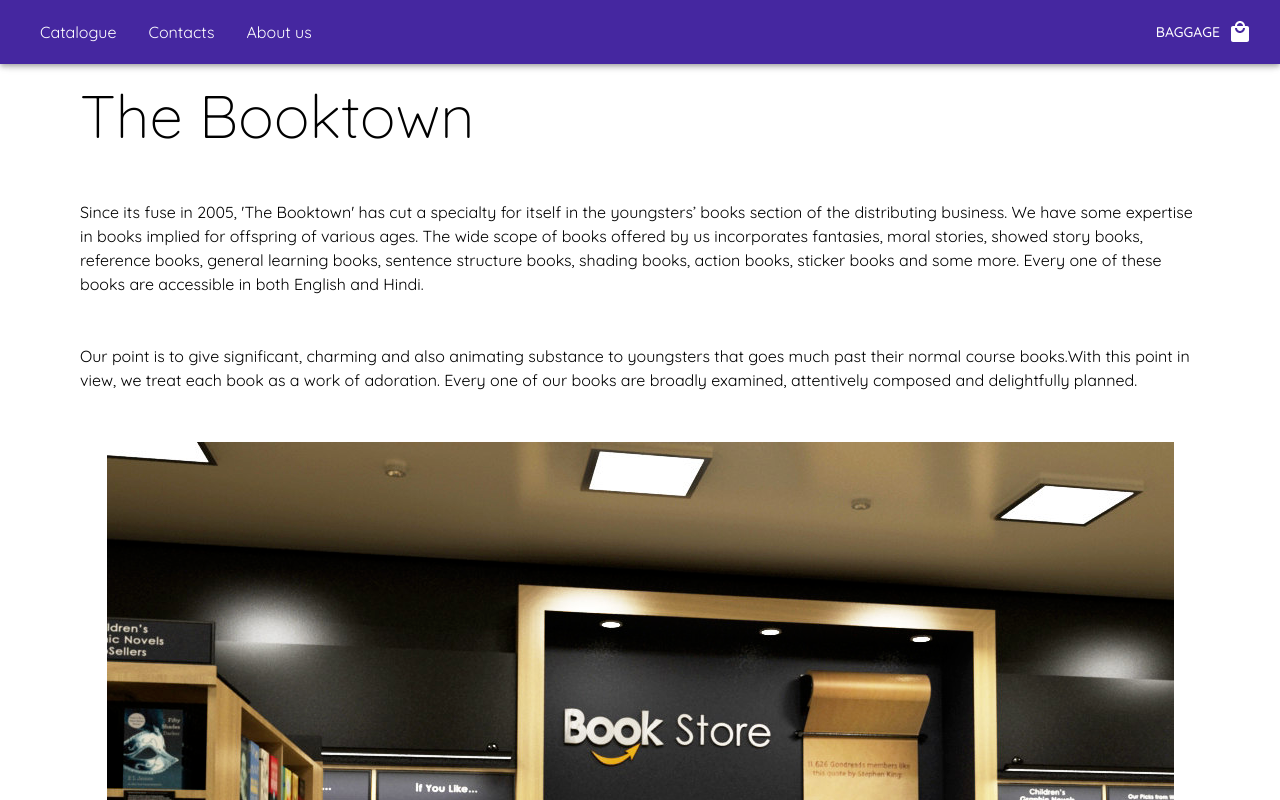
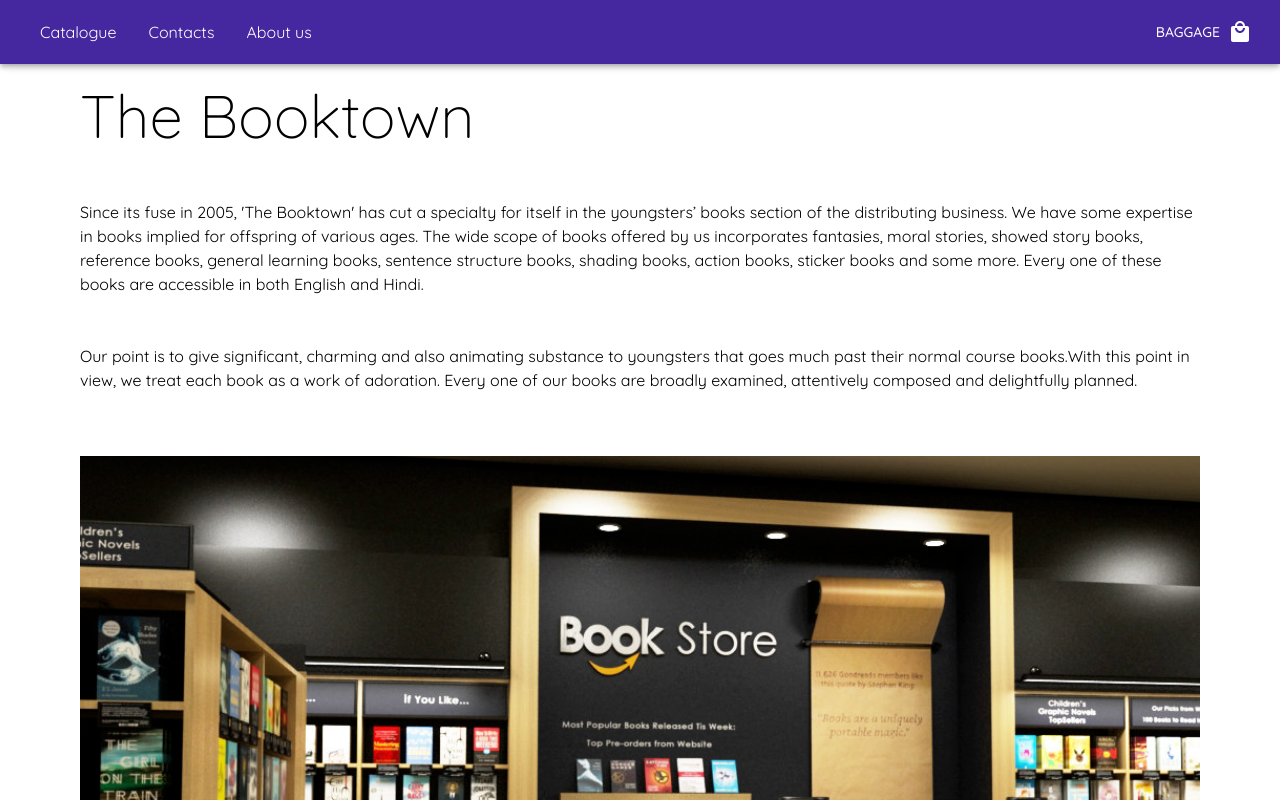
Before and after one commit to TheRebellionDreamer/Book-store, a React (Create React App) app: page /about-us in a window 1280 px wide. Shown: the top 800 px of the page. Built offline with nearby package versions, Linux system fonts and the light colour scheme.

Commit message:
added snackbar and fix about page

```diff
--- a/package.json
+++ b/package.json
@@ -43,6 +43,7 @@
     ]
   },
   "devDependencies": {
+    "@material-ui/lab": "^4.0.0-alpha.60",
     "@types/react-redux": "^7.1.18",
     "@types/react-router-dom": "^5.1.8",
     "@types/redux": "^3.6.0",
--- a/src/App.tsx
+++ b/src/App.tsx
@@ -6,6 +6,7 @@ import { Catalogue } from "./pages/Catalogue.page";
 import { Baggage } from "./pages/Baggage.page";
 import { Container } from "@material-ui/core";
 import { AboutUs } from "./pages/AboutUs.page";
+import { Contacts } from "./pages/Contacts.page";
 
 const theme = createTheme({
   typography: {
@@ -25,19 +26,19 @@ const theme = createTheme({
   },
 });
 
-
 function App() {
   return (
     <ThemeProvider theme={theme}>
       <BrowserRouter>
         <NavBar />
-        <Switch>
-          <Container>
+        <Container>
+          <Switch>
             <Route component={Catalogue} path="/catalogue" />
+            <Route component={Contacts} path="/contacts" />
             <Route component={Baggage} path="/baggage" />
-            <Route component={AboutUs} path="/about-us"/>
-          </Container>
-        </Switch>
+            <Route component={AboutUs} path="/about-us" />
+          </Switch>
+        </Container>
       </BrowserRouter>
     </ThemeProvider>
   );
--- a/src/components/BaggageItem.component.tsx
+++ b/src/components/BaggageItem.component.tsx
@@ -18,6 +18,7 @@ const useStyle = makeStyles({
   },
   numberOfItems: {
     display: "inline-flex",
+    justifyContent: "flex-end",
   },
   item: {
     margin: 5,
@@ -52,9 +53,6 @@ export const BaggageItem: React.FC<IBaggageItemProps> = ({
       price,
     };
 
-    const numberPayload = {
-      item: 1,
-    };
     dispatch({ type: shopListActions.ADD_ITEM, payload: payload });
   };
 
@@ -63,9 +61,6 @@ export const BaggageItem: React.FC<IBaggageItemProps> = ({
       price,
       id
     }
-    const numberPayload = {
-      item: 1,
-    };
     dispatch({type: shopListActions.REMOVE_ITEM, payload: secPayload.id})
   }
 
--- a/src/components/CatalogueItem.component.tsx
+++ b/src/components/CatalogueItem.component.tsx
@@ -7,12 +7,15 @@ import {
   Grid,
   CardMedia,
   CardActions,
+  Snackbar,
 } from "@material-ui/core";
 import ShoppingBasketIcon from "@material-ui/icons/ShoppingBasket";
 import React from "react";
 import { useDispatch } from "react-redux";
 import { IGood } from "../data/goods.data";
+import MuiAlert, { AlertProps } from "@material-ui/lab/Alert";
 import { shopListActions } from "../store/reducers/shopListReducer.reducer";
+import Alert from "@material-ui/lab/Alert";
 
 const useStyles = makeStyles({
   root: {
@@ -51,6 +54,7 @@ export const CatalogueItem: React.FC<IGood> = ({
 }): JSX.Element => {
   const classes = useStyles();
   const dispatch = useDispatch();
+  const [open, setOpen] = React.useState<boolean>(false);
 
   const addInBag = (): void => {
     const payload = {
@@ -62,6 +66,14 @@ export const CatalogueItem: React.FC<IGood> = ({
     };
 
     dispatch({ type: shopListActions.ADD_ITEM, payload: payload });
+    setOpen(true);
+  };
+
+  const handleClose = (event?: React.SyntheticEvent, reason?: string) => {
+    if (reason === "clickaway") {
+      return;
+    }
+    setOpen(false);
   };
 
   return (
@@ -89,6 +101,14 @@ export const CatalogueItem: React.FC<IGood> = ({
           >
             Buy
           </Button>
+          <Snackbar
+            open={open}
+            autoHideDuration={3000}
+            onClose={handleClose}
+            anchorOrigin={{ vertical: "bottom", horizontal: "left" }}
+          >
+            <Alert severity="success">Item added to cart</Alert>
+          </Snackbar>
         </CardActions>
       </Card>
     </Grid>
--- a/src/components/NavBar.component.tsx
+++ b/src/components/NavBar.component.tsx
@@ -6,7 +6,7 @@ import {
   MenuItem,
   makeStyles,
   Button,
-  Badge
+  Badge,
 } from "@material-ui/core";
 import LocalMallIcon from "@material-ui/icons/LocalMall";
 import { NavLink } from "react-router-dom";
@@ -29,7 +29,7 @@ const useStyles = makeStyles({
 
 export const NavBar: React.FC = (): JSX.Element => {
   const classes = useStyles();
-  const {totalSize} = useTypedSelector((state) => state.shopList);
+  const { totalSize } = useTypedSelector((state) => state.shopList);
 
   return (
     <AppBar>
@@ -38,13 +38,22 @@ export const NavBar: React.FC = (): JSX.Element => {
           <NavLink to="/catalogue" className={classes.button}>
             <MenuItem>Catalogue</MenuItem>
           </NavLink>
-          <MenuItem>Contacts</MenuItem>
+          <NavLink to="/contacts"  className={classes.button}>
+            <MenuItem>Contacts</MenuItem>
+          </NavLink>
           <NavLink to="/about-us" className={classes.button}>
             <MenuItem>About us</MenuItem>
           </NavLink>
         </MenuList>
         <NavLink to="/baggage">
-          <Button endIcon={<Badge color="secondary" badgeContent={totalSize}><LocalMallIcon /></Badge>} className={classes.button}>
+          <Button
+            endIcon={
+              <Badge color="secondary" badgeContent={totalSize}>
+                <LocalMallIcon />
+              </Badge>
+            }
+            className={classes.button}
+          >
             Baggage
           </Button>
         </NavLink>
--- a/src/pages/AboutUs.page.tsx
+++ b/src/pages/AboutUs.page.tsx
@@ -1,4 +1,4 @@
-import { Container, Typography, makeStyles } from "@material-ui/core";
+import { Box, Container, Typography, makeStyles } from "@material-ui/core";
 import image from "../img/book.png";
 import React from "react";
 
@@ -10,18 +10,26 @@ const useStyle = makeStyles({
     marginTop: "3rem",
   },
   imageContainer: {
-    height: "900px",
+    marginTop: "4rem",
+    height: "600px",
     display: "flex",
     justifyContent: "center",
     alignItems: "center",
+    background: `url(${image})`,
+    backgroundRepeat: "no-repeat",
+    backgroundPosition: "center",
+    backgroundSize: "cover"
   },
+  textContainer: {
+    marginBottom: "3rem"
+  }
 });
 
 export const AboutUs: React.FC = (): JSX.Element => {
   const classes = useStyle();
   return (
     <Container className={classes.container}>
-      <Container>
+      <Container className={classes.textContainer}>
         <Typography variant="h2">The Booktown</Typography>
         <Typography variant="body1" className={classes.paragraph}>
           Since its fuse in 2005, 'The Booktown' has cut a specialty for itself
@@ -40,9 +48,8 @@ export const AboutUs: React.FC = (): JSX.Element => {
           adoration. Every one of our books are broadly examined, attentively
           composed and delightfully planned.
         </Typography>
-        <Container className={classes.imageContainer}>
-          <img src={image} alt="" />
-        </Container>
+        <Box className={classes.imageContainer}>
+        </Box>
         <Typography className={classes.paragraph}>
           Development and experimentation are indispensable to our methodology
           towards books. Our broad gathering of books– picture books, sticker
--- a/src/pages/Baggage.page.tsx
+++ b/src/pages/Baggage.page.tsx
@@ -4,6 +4,7 @@ import {
   List,
   Typography,
   makeStyles,
+  Box,
 } from "@material-ui/core";
 import React from "react";
 import { BaggageItem } from "../components/BaggageItem.component";
@@ -17,7 +18,9 @@ const useStyle = makeStyles({
 
 export const Baggage: React.FC = (): JSX.Element => {
   const classes = useStyle();
-  const {products, totalCost, totalSize} = useTypedSelector((state) => state.shopList);
+  const { products, totalCost, totalSize } = useTypedSelector(
+    (state) => state.shopList
+  );
   return (
     <Container className={classes.container}>
       <List>
@@ -26,17 +29,21 @@ export const Baggage: React.FC = (): JSX.Element => {
         ) : (
           products.map(({ item, count }) => (
             <>
-              <BaggageItem {...item} count={count} key={item.id + "_2D"} />
+              <BaggageItem {...item} count={count} key={`${item.id.toString()}`} />
               <Divider variant="fullWidth" />
             </>
           ))
         )}
+        {products.length ? (
+          <Container>
+            <Typography variant="h4">
+              You have {totalSize} items in your basket with a value of {totalCost}₽
+            </Typography>
+          </Container>
+        ) : (
+          <Box></Box>
+        )}
       </List>
-      <Container>
-        <Typography>
-          You have {totalSize} items in your basket with a value of {totalCost}₽
-        </Typography>
-      </Container>
     </Container>
   );
 };
--- /dev/null
+++ b/src/pages/Contacts.page.tsx
@@ -0,0 +1,26 @@
+import { Container, Typography, makeStyles } from "@material-ui/core";
+import React from "react";
+
+const useStyle = makeStyles({
+  container: {
+    marginTop: "5rem"
+  },
+})
+export const Contacts: React.FC = (): JSX.Element => {
+  const classes = useStyle()
+  return (
+    <Container className={classes.container}>
+      <Container>
+        <Typography>
+          You are always welcome in our shop at 36658 Raheem Garden
+          Laurettafort, TX 50236 from 10am to 7pm
+        </Typography>
+        <Typography>You can also contact us by email or phone</Typography>
+        <Container>
+          <Typography>e-Mail: preudeubaubrouhe-4336@yopmail.com</Typography>
+          <Typography>Phone: +1-264-434-8584</Typography>
+        </Container>
+      </Container>
+    </Container>
+  );
+};
--- a/src/store/reducers/shopListReducer.reducer.ts
+++ b/src/store/reducers/shopListReducer.reducer.ts
@@ -59,10 +59,12 @@ export const shopListReducer = (
       }
 
     case shopListActions.REMOVE_ITEM:
+
       const _findIndex = state.products.findIndex(({item}) => item.id === action.payload)
+
       const price = state.products[_findIndex].item.price;
       const products = state.products[_findIndex].count === 1
-        ? state.products.splice(_findIndex, 1)
+        ? state.products.filter(({item}) => item.id !== action.payload)
         : state.products.map(({item, count}) => {
           return item.id === action.payload
             ? {item, count: count - 1}
--- a/src/store/store.ts
+++ b/src/store/store.ts
@@ -1,5 +1,4 @@
 import { applyMiddleware, createStore } from "redux";
-import { shopListReducer } from "./reducers/shopListReducer.reducer";
 import { composeWithDevTools } from "redux-devtools-extension";
 import { rootReducer } from "./reducers/rootReducer.reducer";
 import thunk from "redux-thunk"
```
Also changed, not shown: 1 other file (tests, documents, lock files or other folders).
